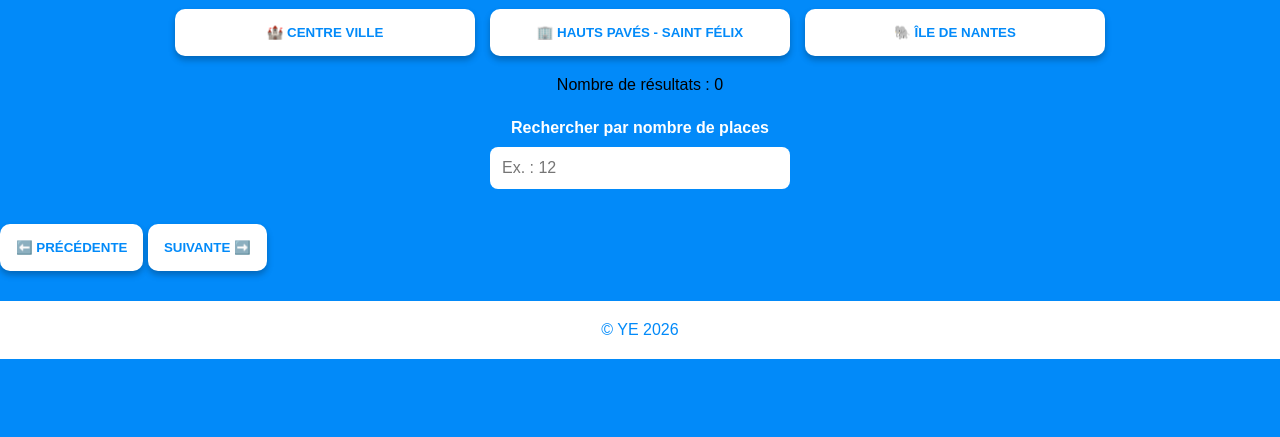
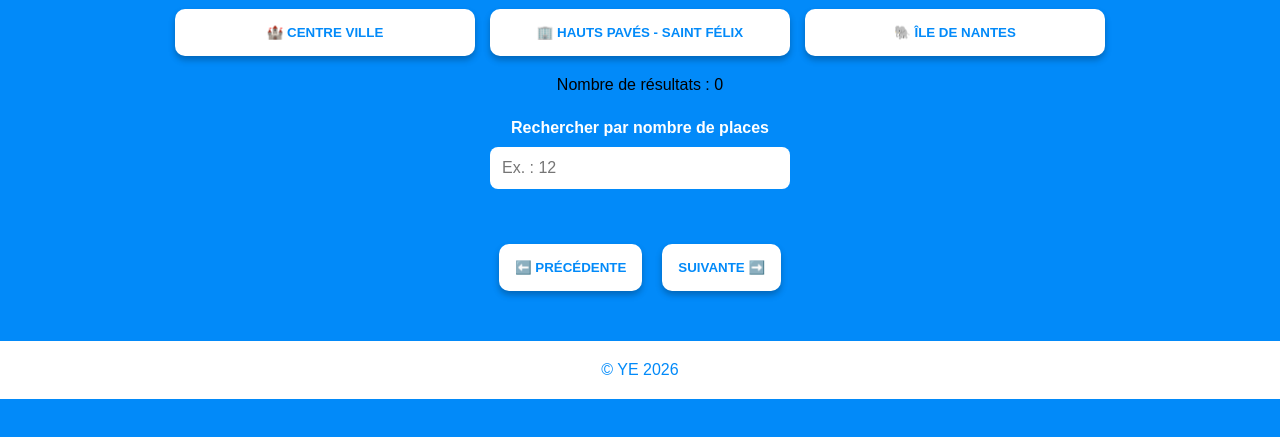
Before and after one commit to anyonym/adataviz, a website with bundled scripts: page index.html in a window 1280 px wide. Shown: the part 147-584 px from the top of the page. Built offline with nearby package versions, Linux system fonts and the light colour scheme; no server answers.

Commit message:
bonus : pagination
IA: 1

```diff
--- a/style.css
+++ b/style.css
@@ -252,6 +252,24 @@ main {
    PAGINATION
 ========================= */
 
+#pages {
+    display: flex;
+    flex-direction: row;
+    justify-content: center;
+    align-items: center;
+    flex-wrap: wrap;
+    gap: 20px;
+    width: 100%;
+    padding: 20px;
+}
+
+#pages button:disabled {
+    opacity: 0.4;
+    cursor: not-allowed;
+    transform: none;
+    box-shadow: none;
+}
+
 /* =========================
    CLASSE POUR MASQUER
 ========================= */
```
